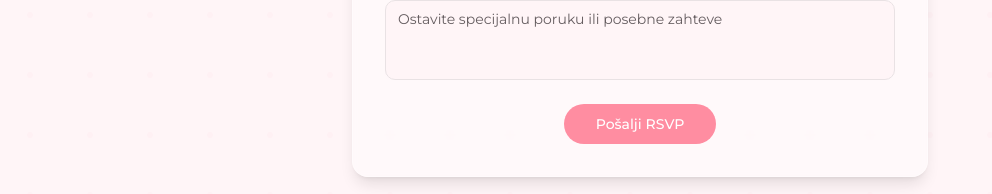
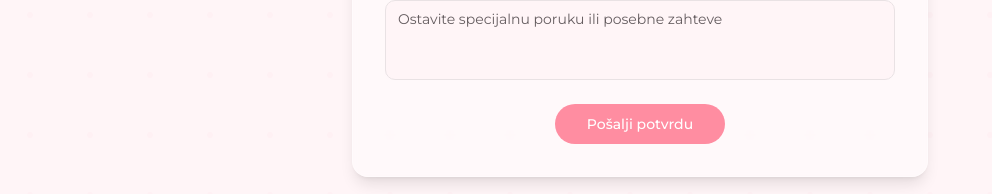
Before and after one commit to KinoptixMedia/teodora-pozivnica, a React (Vite) app: page / in a window 1280 px wide. Shown: the part 1875-2069 px from the top of the page, without its empty margins (0-992 px from the left). Built offline with nearby package versions, Linux system fonts and the light colour scheme.

Commit message:
Update RsvpForm.tsx

```diff
--- a/src/components/RsvpForm.tsx
+++ b/src/components/RsvpForm.tsx
@@ -96,7 +96,7 @@ const RsvpForm: React.FC = () => {
               disabled={isSubmitting}
               className="bg-minnie-roseDark hover:bg-minnie-rose text-white font-medium px-8 py-2.5 rounded-full transition-all duration-300 hover:shadow-md"
             >
-              {isSubmitting ? 'Slanje...' : 'Pošalji RSVP'}
+              {isSubmitting ? 'Slanje...' : 'Pošalji potvrdu'}
             </Button>
           </div>
         </form>
```
